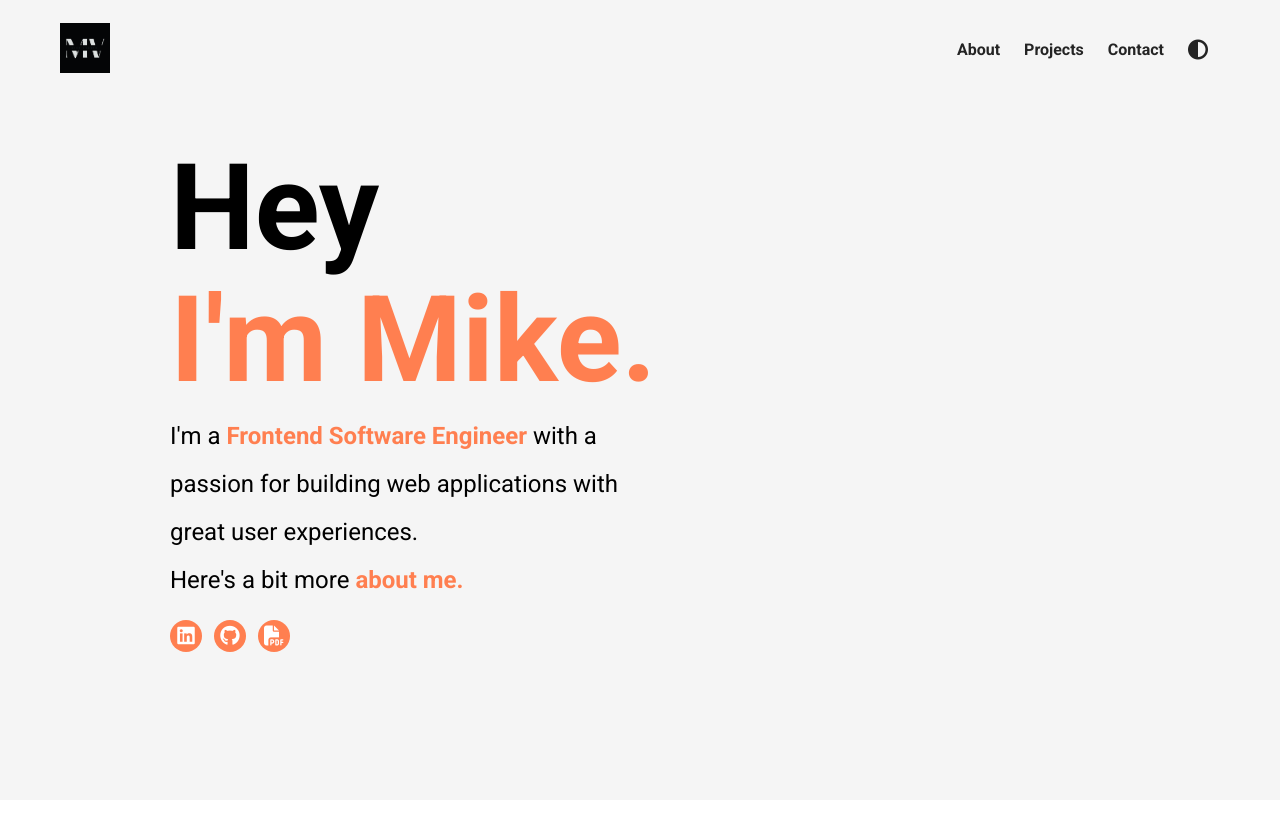
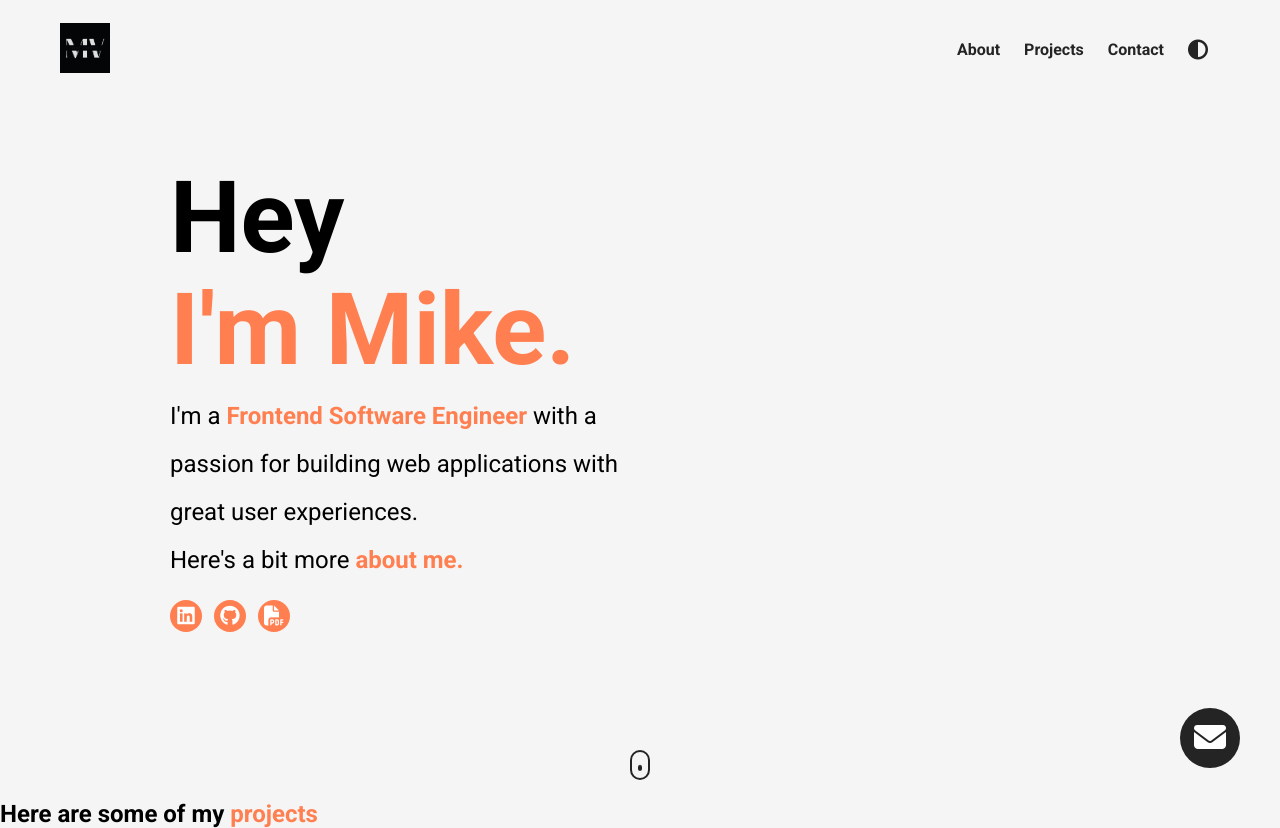
Before and after one commit to MikeV469/projects, a plain HTML site: page ePortfolio/index.html in a window 1280 px wide. Before the commit the page ends 800 px from the top, so only its background shows below. Drawn offline with Linux system fonts and the light colour scheme.

Commit message:
CSS additions for project section

```diff
--- a/ePortfolio/index.html
+++ b/ePortfolio/index.html
@@ -37,7 +37,7 @@
             >
           </li>
           </li>
-          <li class="nav__link">
+          <li class="nav__link click">
             <a
               href="#"
               class="nav__link--anchor link__hover-effect link--hover-effect--black"
@@ -60,15 +60,34 @@
                 <a href="https://www.linkedin.com/in/mikevoosen/" target="_blank" class="social__link click">
                     <i class="fa-brands fa-linkedin"></i>
                 </a>
-                <a href="https://github.com/mikev469" class="social__link click">
+                <a href="https://github.com/mikev469" target="_blank" class="social__link click">
                     <i class="fa-brands fa-github"></i>
                 </a>
-                <a href="" class="social__link click">
+                <a href="./assets/Mike Voosen - Resume.pdf" target="_blank" class="social__link click">
                     <i class="fa-sharp fa-solid fa-file-pdf"></i>
                 </a>
             </div>
         </div>
       </header>
+      <button class="mail__btn click">
+        <i class="fa-solid fa-envelope"></i>
+      </button>
+      <a href="#projects" class="scroll">
+        <div class="scroll__icon click"></div>
+      </a>
+    </section>
+
+    <section id="projects">
+        <div class="container">
+            <div class="row">
+                <h1 class="section__title">
+                    Here are some of my <span class="coral">projects</span>
+                </h1>
+                <ul class="project__list">
+                    <li class="project"></li>
+                </ul>
+            </div>
+        </div>
     </section>
   </body>
 </html>
--- a/ePortfolio/style.css
+++ b/ePortfolio/style.css
@@ -20,6 +20,10 @@ p {
     font-size: 16px;
 }
 
+button {
+    cursor: pointer;
+}
+
 .click {
     transition: all 300ms ease;
 }
@@ -37,13 +41,11 @@ section {
 }
 
 .title {
-    font-size: 120px;
+    font-size: 100px;
     margin-bottom: 12px;
     text-align: left;
     line-height: 1;
 }
-
-
 
 .coral {
     color: coral;
@@ -90,6 +92,55 @@ section {
     border-radius: 50%;
 }
 
+.mail__btn {
+    width: 60px;
+    height: 60px;
+    font-size: 32px;
+    border-radius: 50%;
+    border: none;
+    background-color: #242424;
+    color: white;
+    position: absolute;
+    bottom: 32px;
+    right: 40px;
+}
+
+.scroll {
+    position: absolute;
+    bottom: 20px;
+    left: 50%;
+    transform: translateX(-50%);
+}
+
+.scroll__icon {
+    width: 20px;
+    height: 30px;
+    border: 2px solid #242424;
+    border-radius: 24px;
+    display: flex;
+    align-items: center;
+    justify-content: center;
+}
+
+.scroll__icon:after {
+    content:"";
+    width: 4px;
+    height: 6px;
+    background-color: #242424;
+    border-radius: 2px;
+    animation: scroll 1200ms infinite alternate-reverse;
+}
+
+@keyframes scroll {
+    0% {
+        transform: translateY(-3px);
+    }
+
+    100% {
+        transform: translateY(3px);
+    }
+}
+
 /* NAVIGATION */
 
 nav {
```
Also changed, not shown: 2 other files.
